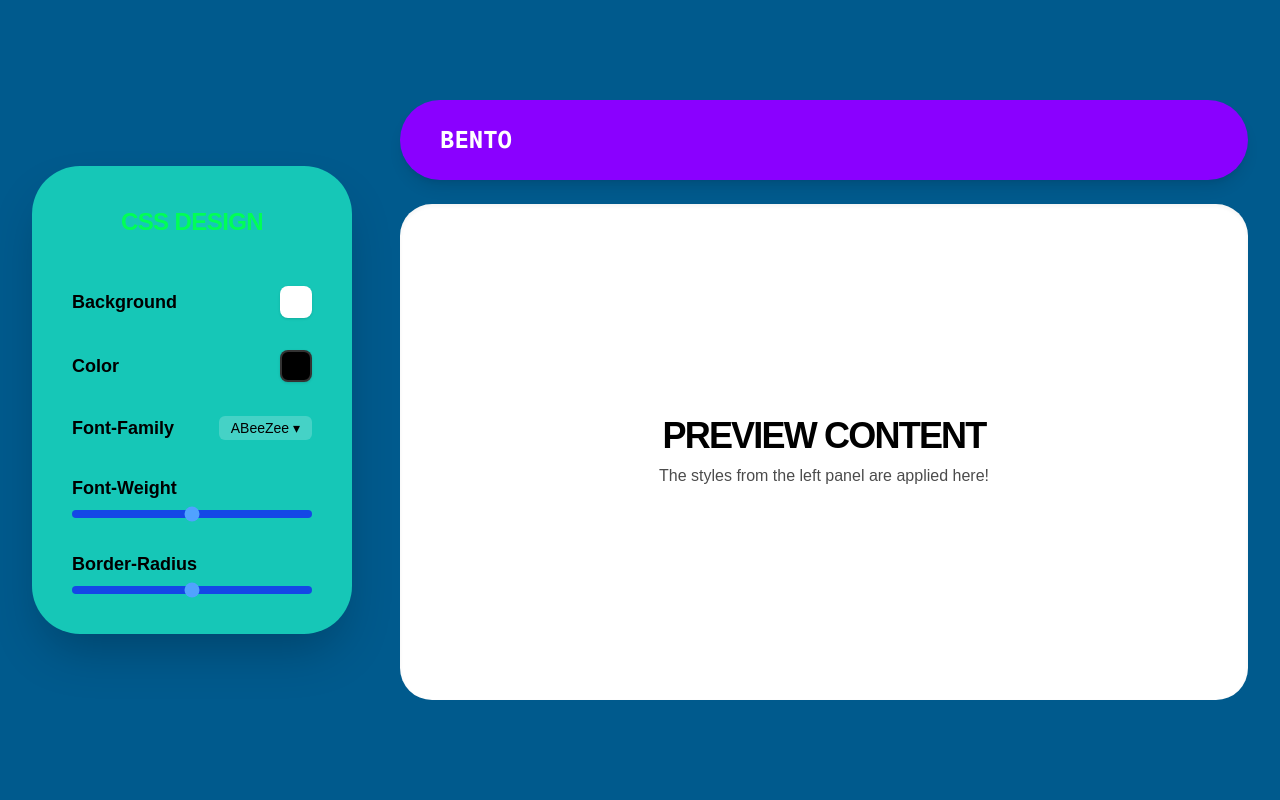
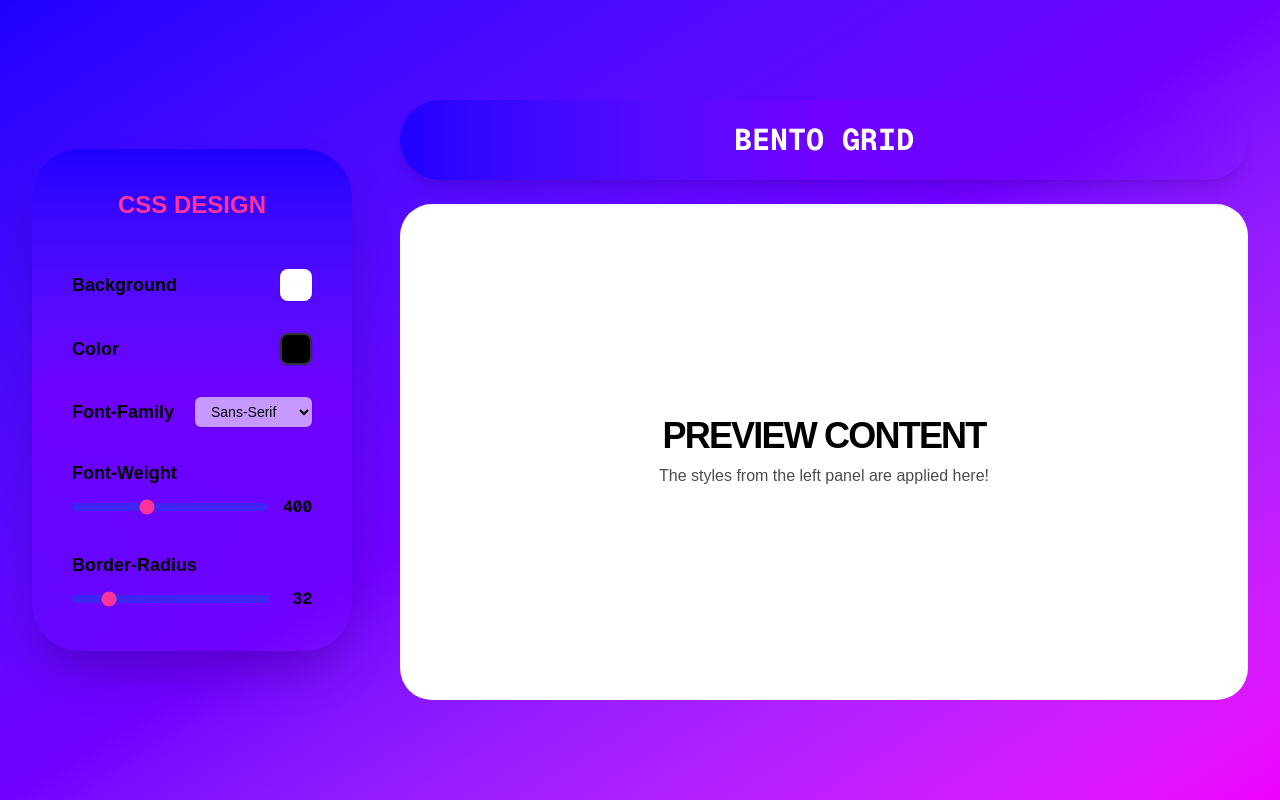
Before and after one commit to buroridayo/create-web, a Next.js app: page /layout-detail/bento in a window 1280 px wide. Built offline with nearby package versions, Linux system fonts and the light colour scheme.

Commit message:
adjustment layout

```diff
--- a/app/layout-detail/[id]/page.tsx
+++ b/app/layout-detail/[id]/page.tsx
@@ -2,6 +2,7 @@
 
 import { use, useState } from "react";
 import ControlPanel from "@/components/control-panel/ControlPanel";
+import { LAYOUT_TITLES } from "@/constants/layouts";
 
 export default function LayoutDetailPage({
   params,
@@ -9,25 +10,35 @@ export default function LayoutDetailPage({
   params: Promise<{ id: string }>;
 }) {
   const { id } = use(params);
+  const currentLayout = LAYOUT_TITLES.find((layout) => layout.id === id);
+
+  // 2. もし見つかればその title を、なければ id を表示するようにする
+  const displayTitle = currentLayout ? currentLayout.title : id;
   const [bgColor, setBgColor] = useState("#ffffff");
   const [textColor, setTextColor] = useState("#000000");
+  const [fontFamily, setFontFamily] = useState("sans-serif");
+  const [fontWeight, setFontWeight] = useState(400);
   const [borderRadius, setBorderRadius] = useState(32);
 
   return (
-    <main className="min-h-screen bg-[#005a8d] flex items-center justify-center p-8 gap-12">
+    <main className="min-h-screen bg-linear-to-br from-[#1e00ff] via-[#7000ff] to-[#f000ff] flex items-center justify-center p-8 gap-12">
       <ControlPanel
         bgColor={bgColor}
         setBgColor={setBgColor}
         textColor={textColor}
         setTextColor={setTextColor}
-        // borderRadius={borderRadius} setBorderRadius={setBorderRadius} // スライダー連動用
+        fontFamily={fontFamily}
+        setFontFamily={setFontFamily}
+        fontWeight={fontWeight}
+        setFontWeight={setFontWeight}
+        borderRadius={borderRadius}
+        setBorderRadius={setBorderRadius}
       />
 
       <section className="flex-1 max-w-4xl h-150 flex flex-col gap-6">
-        {/* ヘッダー部分は元の色（画像のような紫）に戻します */}
-        <div className="bg-[#8a00ff] h-20 rounded-[2.5rem] shadow-lg flex items-center px-10">
-          <h1 className="text-white font-mono text-2xl uppercase font-bold">
-            {id}
+        <div className="bg-linear-to-r from-[#1e00ff] via-[#7000ff]  h-20 rounded-[2.5rem] shadow-lg flex items-center justify-center px-10">
+          <h1 className="text-white font-mono text-3xl uppercase font-bold ">
+            {displayTitle}
           </h1>
         </div>
 
@@ -37,6 +48,8 @@ export default function LayoutDetailPage({
           style={{
             backgroundColor: bgColor,
             color: textColor,
+            fontFamily: fontFamily,
+            fontWeight: fontWeight,
             borderRadius: `${borderRadius}px`,
           }}
         >
--- a/components/control-panel/ControlPanel.tsx
+++ b/components/control-panel/ControlPanel.tsx
@@ -1,13 +1,19 @@
 import ControlItem from "./ControlItem";
-import ColorPreview from "./ColorPreview";
+import ColorPicker from "./ColorPicker";
 import Slider from "./Slider";
-import ColorPicker from "./ColorPicker";
+import FontSelector from "./FontSelector";
 
 interface ControlPanelProps {
   bgColor: string;
   setBgColor: (color: string) => void;
   textColor: string;
   setTextColor: (color: string) => void;
+  fontFamily: string;
+  setFontFamily: (font: string) => void;
+  fontWeight: number; // 追加
+  setFontWeight: (weight: number) => void;
+  borderRadius: number;
+  setBorderRadius: (radius: number) => void;
 }
 
 const ControlPanel: React.FC<ControlPanelProps> = ({
@@ -15,10 +21,16 @@ const ControlPanel: React.FC<ControlPanelProps> = ({
   setBgColor,
   textColor,
   setTextColor,
+  fontFamily,
+  setFontFamily,
+  fontWeight,
+  setFontWeight,
+  borderRadius,
+  setBorderRadius,
 }) => {
   return (
-    <aside className="w-full max-w-[320px] bg-[#16c7b7] rounded-[3rem] p-10 flex flex-col gap-8 shadow-2xl">
-      <h2 className="text-[#00ff55] text-2xl font-black text-center tracking-tight mb-4">
+    <aside className="w-full max-w-[320px] bg-linear-to-b from-[#1e00ff] via-[#7000ff] rounded-[3rem] p-10 flex flex-col gap-8 shadow-2xl">
+      <h2 className="text-[#ff3399] text-2xl font-black text-center mb-4">
         CSS DESIGN
       </h2>
 
@@ -32,17 +44,27 @@ const ControlPanel: React.FC<ControlPanelProps> = ({
         </ControlItem>
 
         <ControlItem label="Font-Family">
-          <span className="text-black text-sm font-medium bg-white/20 px-3 py-1 rounded-md">
-            ABeeZee ▾
-          </span>
+          <FontSelector value={fontFamily} onChange={setFontFamily} />
         </ControlItem>
 
+        {/* Font-WeightをSliderと連動。100〜900の間を100刻みで動かします */}
         <ControlItem label="Font-Weight">
-          <Slider />
+          <Slider
+            value={fontWeight}
+            onChange={setFontWeight}
+            min={100}
+            max={900}
+            step={100}
+          />
         </ControlItem>
 
         <ControlItem label="Border-Radius">
-          <Slider />
+          <Slider
+            value={borderRadius}
+            onChange={setBorderRadius}
+            min={0}
+            max={200}
+          />
         </ControlItem>
       </div>
     </aside>
--- /dev/null
+++ b/components/control-panel/FontSelector.tsx
@@ -0,0 +1,33 @@
+import React from "react";
+
+// 選択肢となるフォントのリスト（将来増やしやすくするために配列にしておきます）
+const FONT_OPTIONS = [
+  { label: "Sans-Serif", value: "sans-serif" },
+  { label: "Serif", value: "serif" },
+  { label: "Monospace", value: "monospace" },
+  { label: "Arial", value: "Arial, sans-serif" },
+  { label: "Verdana", value: "Verdana, sans-serif" },
+];
+
+interface FontSelectorProps {
+  value: string;
+  onChange: (newFont: string) => void;
+}
+
+const FontSelector: React.FC<FontSelectorProps> = ({ value, onChange }) => {
+  return (
+    <select
+      value={value}
+      onChange={(e) => onChange(e.target.value)}
+      className="text-black text-sm font-medium bg-white/60 hover:bg-white/80 px-3 py-1.5 rounded-md outline-none cursor-pointer transition-colors shadow-sm focus:ring-2 focus:ring-[#ff3399]"
+    >
+      {FONT_OPTIONS.map((font) => (
+        <option key={font.value} value={font.value}>
+          {font.label}
+        </option>
+      ))}
+    </select>
+  );
+};
+
+export default FontSelector;
--- a/components/control-panel/Slider.tsx
+++ b/components/control-panel/Slider.tsx
@@ -1,9 +1,36 @@
-const Slider = () => {
+import React from "react";
+
+interface SliderProps {
+  value: number;
+  onChange: (newValue: number) => void;
+  min?: number; // 最小値（省略可能）
+  max?: number; // 最大値（省略可能）
+  step?: number; // 動かす刻み幅（省略可能）
+}
+
+const Slider: React.FC<SliderProps> = ({
+  value,
+  onChange,
+  min = 0,
+  max = 100,
+  step = 1,
+}) => {
   return (
-    <input
-      type="range"
-      className="w-full h-2 bg-blue-700 rounded-lg appearance-none cursor-pointer accent-blue-400"
-    />
+    <div className="flex items-center gap-4">
+      <input
+        type="range"
+        min={min}
+        max={max}
+        step={step}
+        value={value}
+        onChange={(e) => onChange(Number(e.target.value))} // 文字列を数値に変換して返す
+        className="w-full h-2 bg-blue-700/50 rounded-lg appearance-none cursor-pointer accent-[#ff3399] outline-none focus:ring-2 focus:ring-[#ff3399]/50"
+      />
+      {/* 現在の数値を右側に小さく表示しておくと親切です */}
+      <span className="text-black font-mono font-bold w-8 text-right">
+        {value}
+      </span>
+    </div>
   );
 };
 
```
